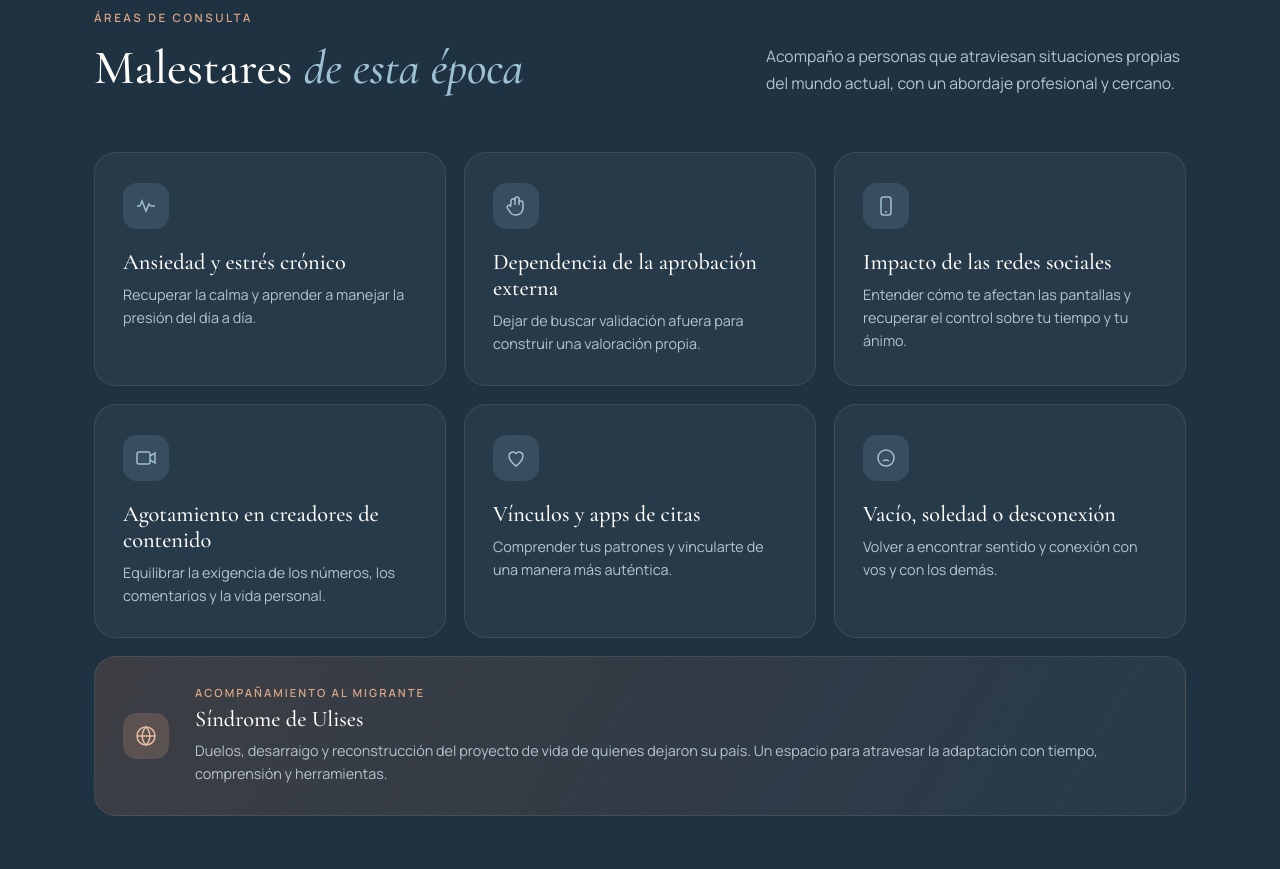
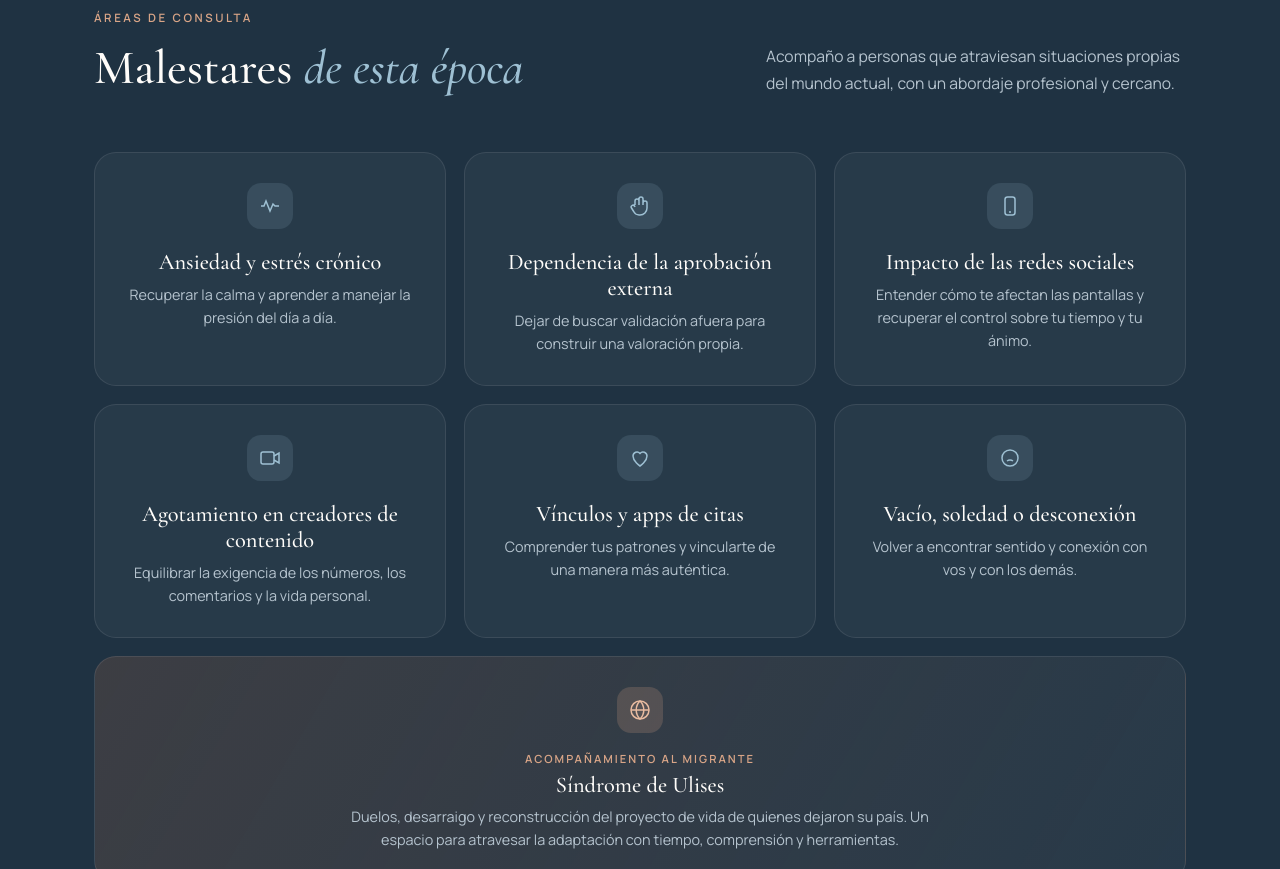
Before and after one commit to cristiandigitalbr-png/liclauragaona, a plain HTML site: page index.html in a window 1280 px wide. Shown: the part 1421-2290 px from the top of the page. Drawn offline with nearby package versions, Linux system fonts and the light colour scheme.

Commit message:
Update index.html

```diff
--- a/index.html
+++ b/index.html
@@ -99,13 +99,14 @@ section{padding:100px 0}
 .areas-head{display:flex;justify-content:space-between;align-items:end;gap:40px;margin-bottom:56px;flex-wrap:wrap}
 .areas-head p{max-width:420px;color:#b5c3ce;font-size:.98rem}
 .areas-grid{display:grid;grid-template-columns:repeat(auto-fit,minmax(300px,1fr));gap:18px}
-.area{background:rgba(255,255,255,.04);border:1px solid rgba(255,255,255,.09);border-radius:var(--radius);padding:30px 28px;transition:background .3s,transform .3s}
+.area{text-align:center;background:rgba(255,255,255,.04);border:1px solid rgba(255,255,255,.09);border-radius:var(--radius);padding:30px 28px;transition:background .3s,transform .3s}
 .area:hover{background:rgba(255,255,255,.08);transform:translateY(-4px)}
-.area .ic{width:46px;height:46px;border-radius:14px;background:rgba(158,192,211,.14);display:grid;place-items:center;margin-bottom:20px;color:#9ec0d3}
+.area .ic{width:46px;height:46px;border-radius:14px;background:rgba(158,192,211,.14);display:grid;place-items:center;margin:0 auto 20px;color:#9ec0d3}
 .area .ic svg{width:24px;height:24px}
 .area h3{color:var(--white);font-size:1.4rem;margin-bottom:8px}
 .area p{font-size:.9rem;color:#b5c3ce;line-height:1.6}
-.area.featured{grid-column:1/-1;display:grid;grid-template-columns:auto 1fr;gap:26px;align-items:center;background:linear-gradient(120deg,rgba(168,105,74,.22),rgba(255,255,255,.04))}
+.area.featured{grid-column:1/-1;display:flex;flex-direction:column;align-items:center;gap:20px;background:linear-gradient(120deg,rgba(168,105,74,.22),rgba(255,255,255,.04))}
+.area.featured p{max-width:620px;margin:0 auto}
 .area.featured .ic{margin:0;background:rgba(217,165,135,.2);color:#e8bba0}
 .area.featured h3 span{font-family:var(--sans);font-size:.7rem;letter-spacing:.18em;text-transform:uppercase;color:#d9a587;display:block;margin-bottom:6px;font-weight:600}
 
@@ -140,10 +141,6 @@ section{padding:100px 0}
 footer{border-top:1px solid rgba(31,50,66,.1);padding:34px 0;font-size:.82rem;color:var(--muted)}
 .foot{display:flex;justify-content:space-between;gap:20px;flex-wrap:wrap}
 
-/* WA FLOAT */
-.wa-float{position:fixed;right:22px;bottom:22px;width:60px;height:60px;border-radius:50%;background:#25d366;display:grid;place-items:center;box-shadow:0 10px 30px rgba(37,211,102,.4);z-index:60;transition:transform .25s}
-.wa-float:hover{transform:scale(1.08)}
-.wa-float svg{width:32px;height:32px;color:#fff}
 
 /* REVEAL */
 .rv{opacity:0;transform:translateY(26px);transition:opacity .8s ease,transform .8s ease}
@@ -160,7 +157,6 @@ footer{border-top:1px solid rgba(31,50,66,.1);padding:34px 0;font-size:.82rem;co
   .about{gap:40px}
   .testi-grid{grid-template-columns:1fr}
   .cta-box{padding:50px 30px;gap:34px}
-  .area.featured{grid-template-columns:1fr;gap:18px}
 }
 @media(max-width:760px){
   .nav-links{position:fixed;top:76px;left:0;right:0;background:var(--ivory);flex-direction:column;padding:26px 24px 30px;gap:20px;box-shadow:0 20px 30px rgba(31,50,66,.1);transform:translateY(-130%);transition:transform .35s;z-index:-1}
@@ -351,7 +347,6 @@ footer{border-top:1px solid rgba(31,50,66,.1);padding:34px 0;font-size:.82rem;co
   </div>
 </footer>
 
-<a href="https://wa.me/5491150614605?text=Hola%20Laura%2C%20me%20interesa%20conocer%20m%C3%A1s%20sobre%20tu%20servicio%20profesional." target="_blank" rel="noopener" class="wa-float" aria-label="Escribir por WhatsApp"><svg viewBox="0 0 24 24" fill="currentColor" aria-hidden="true"><path d="M12.04 2C6.58 2 2.13 6.45 2.13 11.91c0 1.75.46 3.45 1.32 4.95L2.05 22l5.25-1.38a9.9 9.9 0 004.74 1.21h.01c5.46 0 9.91-4.45 9.91-9.91 0-2.65-1.03-5.14-2.9-7.01A9.82 9.82 0 0012.04 2zm5.8 14.13c-.24.68-1.42 1.3-1.95 1.35-.5.05-.97.23-3.27-.68-2.77-1.09-4.52-3.92-4.66-4.1-.13-.18-1.11-1.48-1.11-2.82s.7-2 .95-2.27c.24-.27.53-.34.71-.34l.51.01c.16.01.38-.06.6.46.24.55.79 1.9.86 2.04.07.14.11.3.02.48-.09.18-.14.3-.27.46-.14.16-.29.36-.41.48-.14.14-.28.29-.12.56.16.27.71 1.17 1.52 1.9 1.05.93 1.93 1.22 2.2 1.36.27.14.43.11.59-.07.16-.18.68-.8.86-1.07.18-.27.36-.23.61-.14.25.09 1.58.75 1.85.88.27.14.45.2.52.32.07.11.07.66-.17 1.34z"/></svg></a>
 
 <script>
 (function(){
```
